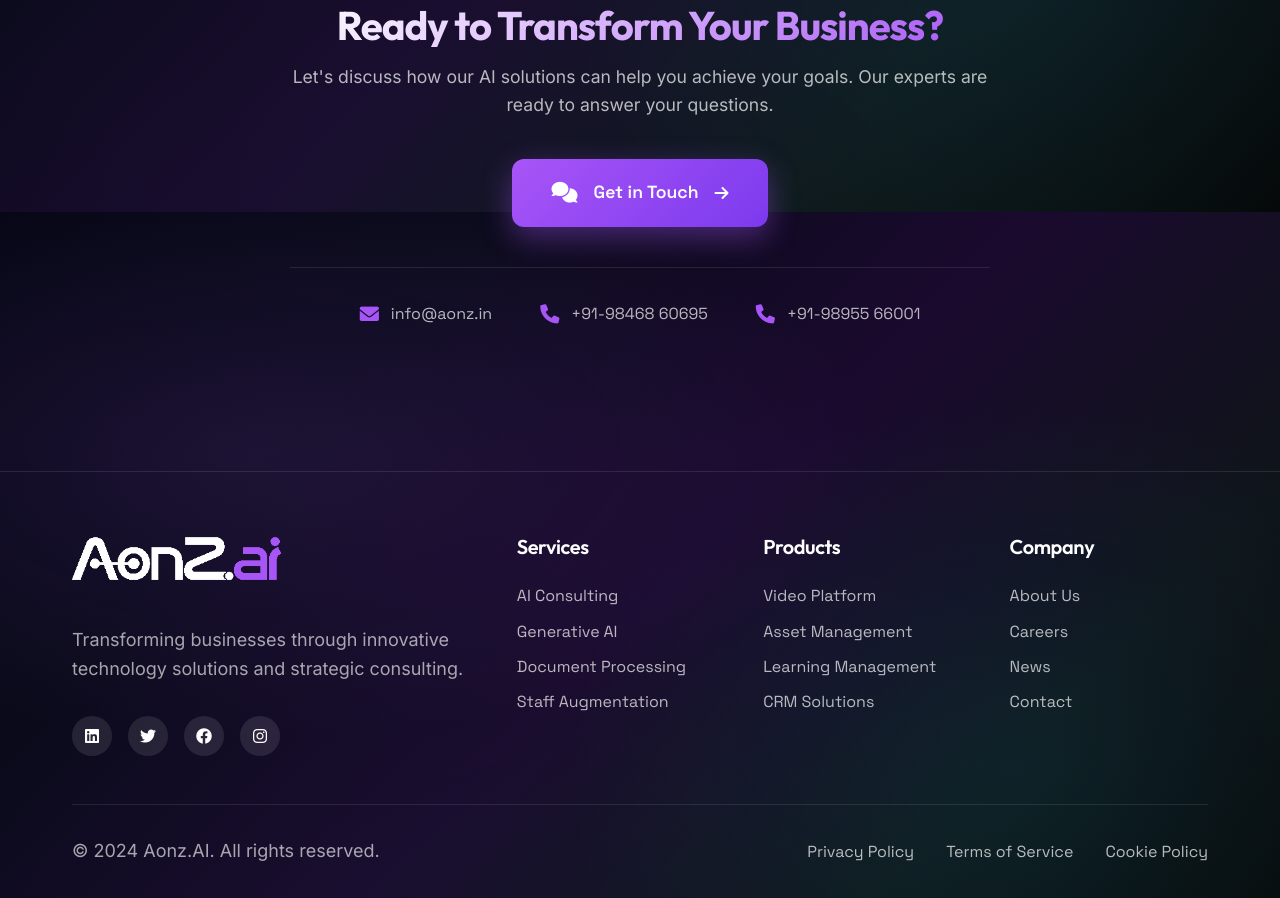
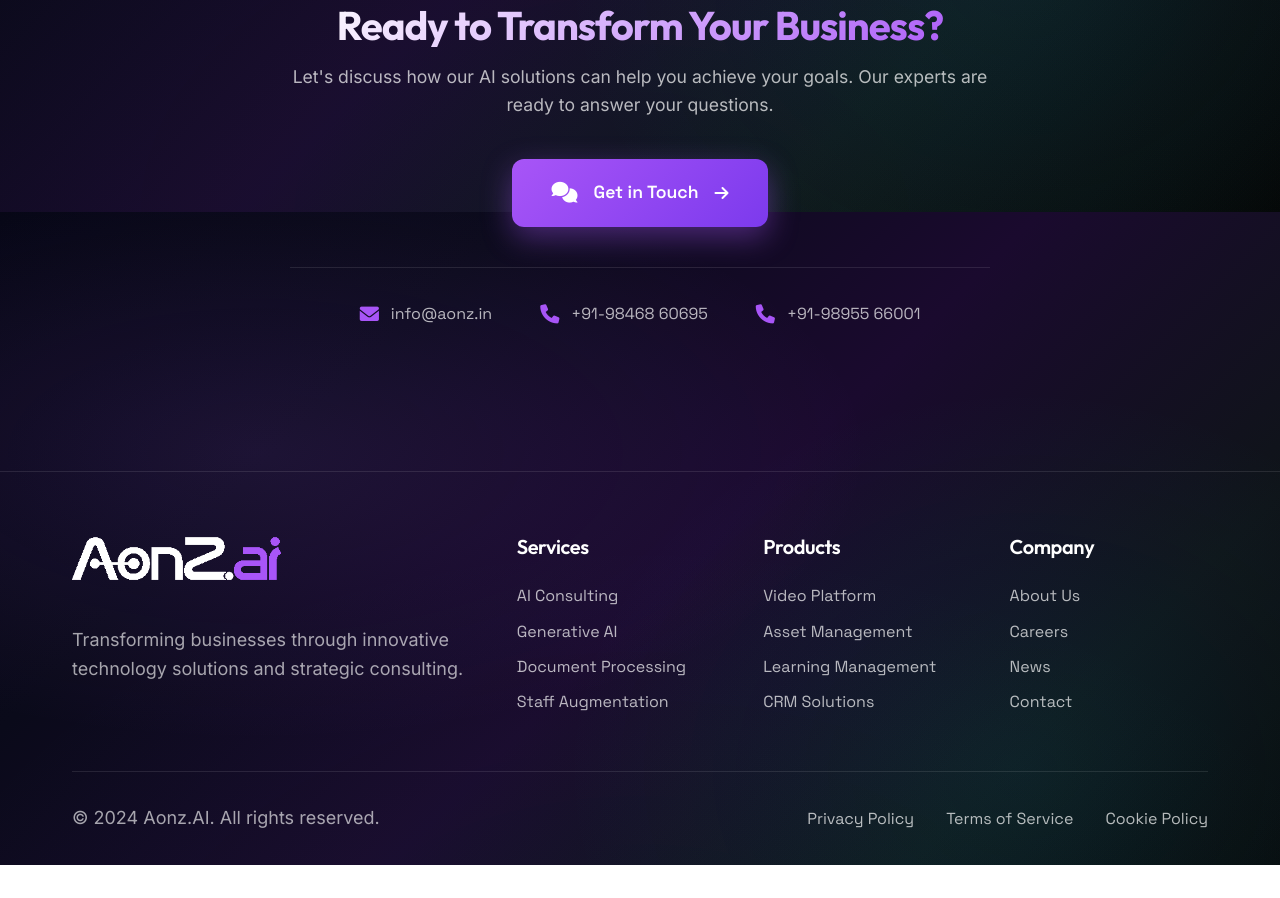
Before and after one commit to BytesByJay/Aonz.ai, a website: page index.html in a window 1280 px wide. Shown: the part 6188-7086 px from the top of the page. After the commit the page ends 7053 px from the top, so only its background shows below. Drawn offline with nearby package versions, Linux system fonts and the light colour scheme.

Commit message:
Remove social media links from footer sections across multiple HTML files for a cleaner design. This change affects aboutus.html, contact.html, index.html, industries.html, products.html, and services.html.

```diff
--- a/index.html
+++ b/index.html
@@ -676,12 +676,6 @@
                         <img src="assets/img/aonz-logo.png" alt="Aonz AI Logo" class="footer-logo-image">
                     </div>
                     <p>Transforming businesses through innovative technology solutions and strategic consulting.</p>
-                    <div class="social-links">
-                        <a href="#"><i class="fab fa-linkedin"></i></a>
-                        <a href="#"><i class="fab fa-twitter"></i></a>
-                        <a href="#"><i class="fab fa-facebook"></i></a>
-                        <a href="#"><i class="fab fa-instagram"></i></a>
-                    </div>
                 </div>
 
                 <div class="footer-section">
```
Also changed, not shown: aboutus.html (+0 -6 lines), contact.html (+0 -6 lines), industries.html (+0 -6 lines), products.html (+0 -6 lines), services.html (+0 -6 lines).
